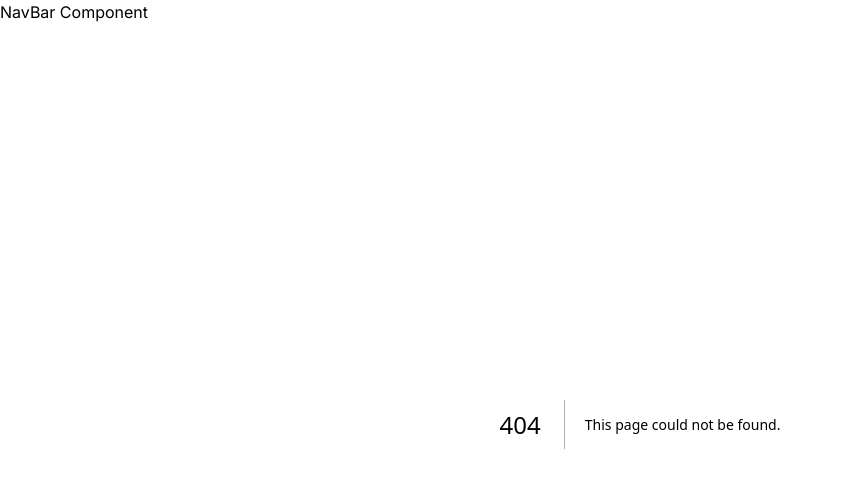
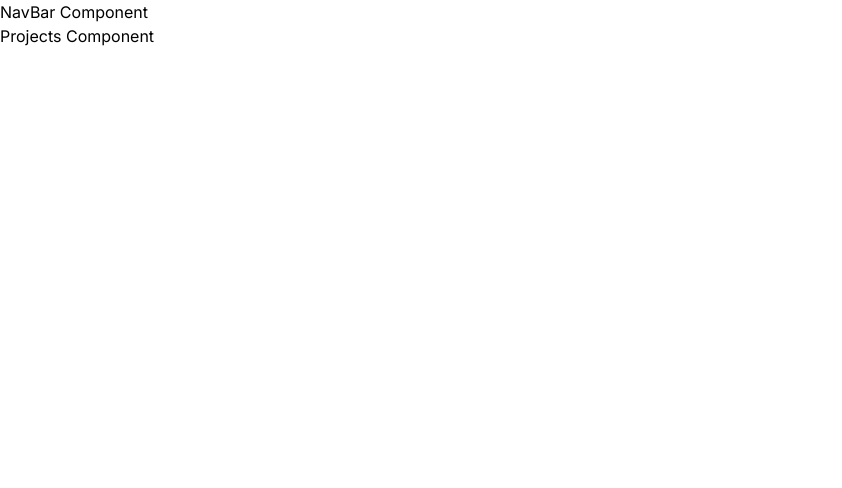
Before and after one commit to amoxley-dev/portfolio-2, a Next.js app: page /projects in a window 1280 px wide. Before the commit this address had no page. Shown: the top 488 px of the page, without its empty margins (0-842 px from the left). Built offline with nearby package versions, Linux system fonts and the light colour scheme.

Commit message:
create projects component

```diff
--- /dev/null
+++ b/app/projects/page.tsx
@@ -0,0 +1,7 @@
+export default function Projects() {
+    return (
+        <div>
+            Projects Component
+        </div>
+    )
+}
```
